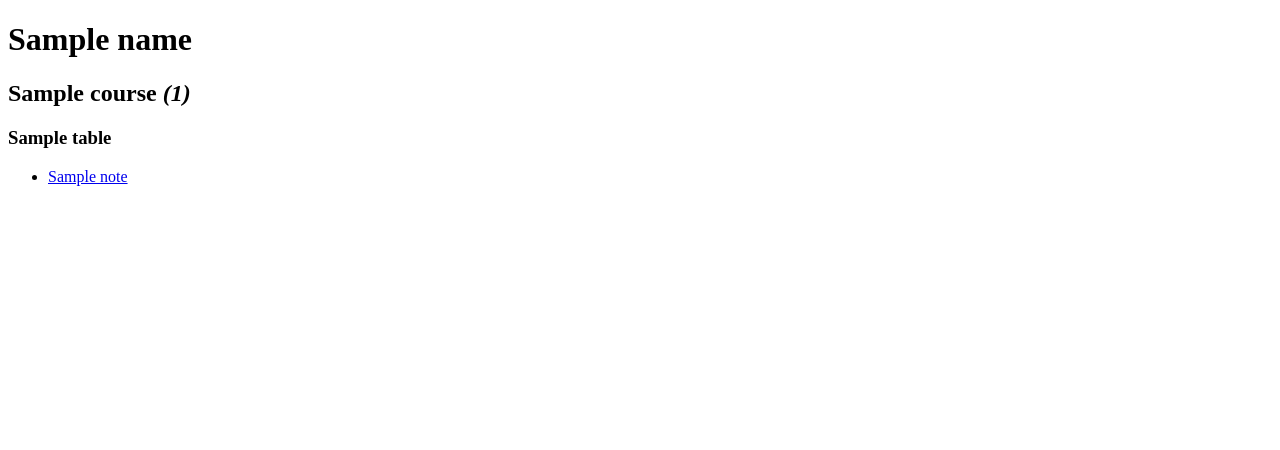
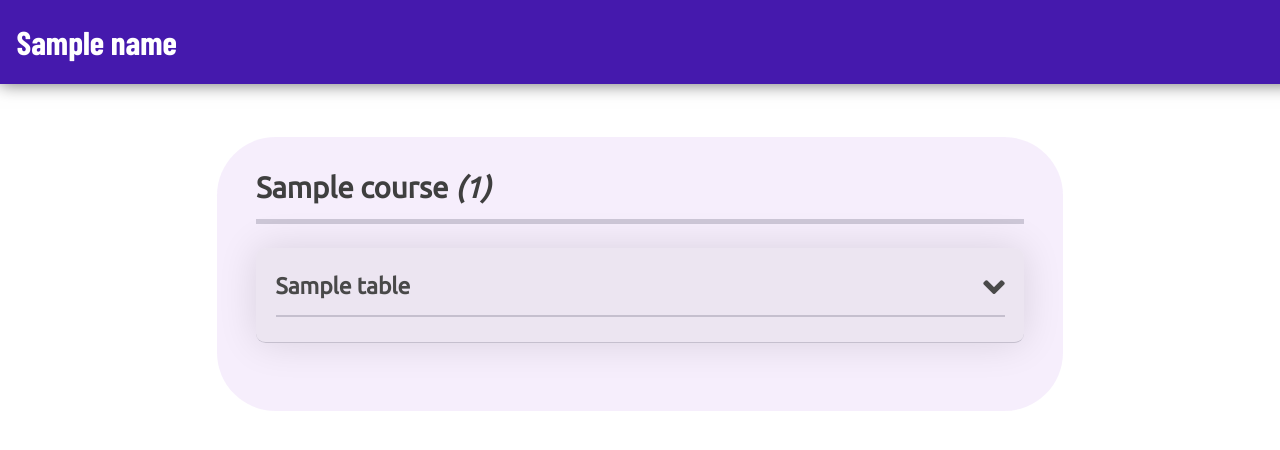
Before and after one commit to ericm/ucc-compsci, a Flask app: template app/templates/index.html in a window 1280 px wide. Shown: the top 450 px of the page. Run offline with Flask 2, Linux system fonts and the light colour scheme; the template is opened without the code that fills it: most values are stand-ins (such as "Sample title", 1, 10 or a date in 2020); some libraries are stand-ins or nearby versions.

Commit message:
added css

```diff
--- a/app/app.py
+++ b/app/app.py
@@ -76,7 +76,7 @@ th = threading.Thread(target=recache, args=(), kwargs={})
 th.start()
 
 @app.route('/')
-@cache.cached(30)
+# @cache.cached(30)
 def index():
     courses = queries()
 
--- a/app/static/lists.js
+++ b/app/static/lists.js
@@ -0,0 +1,4 @@
+function drop(elem) {
+    var el = elem.parentElement.parentElement;
+    el.classList.toggle("undrop");
+}
--- a/app/static/styles.css
+++ b/app/static/styles.css
@@ -0,0 +1,104 @@
+@import url('https://fonts.googleapis.com/css?family=Ubuntu|Barlow+Condensed:700');
+@import url('https://use.fontawesome.com/releases/v5.4.1/css/all.css');
+body {
+    font-family: 'Ubuntu', Arial;
+    font-size: 15px;
+    margin: 0;
+}
+header {
+    background: rgba(55, 7, 167, 0.925);
+    font-family: 'Barlow Condensed';
+    color: #fff;
+    margin: 0;
+    position: fixed;
+    top: 0;
+    width: 100%;
+    font-weight: bolder;
+    box-shadow: 0 0 1em rgba(0, 0, 0, 0.568);
+    font-size: 1.1em;
+    padding-left: 1em;
+}
+main {
+    margin: 7em auto;
+    width: 60%;
+    font-size: 1.3em;
+    background: rgba(216, 180, 240, 0.226);
+    padding: .5em 2em;
+    color: #211374;
+    border-radius: 3em;
+}
+.course {
+    padding-bottom: 1em;
+}
+.course>h2 {
+    color: #3f3f3f;
+    padding-bottom: .5em;
+    border-bottom: solid #302d4434 .2em;
+}
+.table {
+    background: #b6b6b628;
+    padding: .1em 1em;
+    border-radius: .5em;
+    border-bottom: solid #302d4434 .1em;
+    margin-bottom: 2em;
+    box-shadow: 0 0 2em rgba(0, 0, 0, 0.123);
+    transition: all 1s;
+}
+.table>h3 {
+    color: #494949;
+    padding-bottom: .7em;
+    border-bottom: solid #302d4434 .1em;
+}
+
+ul li a {
+    color: #3f3e3e;
+    padding: .3em 1em;
+    width : 60%;
+    transition: all .5s;
+}
+ul li a:visited {
+    color: #6d6d6d;
+    transition: all .5s;
+}
+ul li a:hover {
+    color: #fff;
+    background: #4534a7;
+    border-radius: 3em;
+}
+h2 a {
+    transition: all .5s;
+    color: #3f3f3f;
+    border-left: #7868d1 solid 0;
+}
+h2 a:hover {
+    border-left: #7868d1 solid .2em;
+    padding-left: .3em;
+}
+.fa-angle-down {
+    float: right;
+    font-size: 1.5em;
+    position: relative;
+    top: -.1em;
+    cursor: pointer;
+    transform: rotate(180deg);
+}
+ul {
+    transition: all 1s;
+    height: auto;
+}
+li {
+    list-style: none;
+    margin: 1em;
+}
+a {
+    text-decoration: none;
+}
+
+.undrop ul{
+    height: 0;
+    margin: 0;
+    overflow: hidden;
+}
+.undrop .fa-angle-down {
+    transform: rotate(0deg);
+}
--- a/app/templates/index.html
+++ b/app/templates/index.html
@@ -3,7 +3,8 @@
 
   <head>
     <title>{{name}}</title>
-    <link href="static/styles.css"/>
+    <link href="static/styles.css" type="text/css" rel="stylesheet"/>
+    <script type="application/javascript" src="static/lists.js"></script>
   </head>
 
   <body>
@@ -13,13 +14,13 @@
     <main>
       {% for course in courses %}
       <section class="course">
-        <h2>{{course.name}} <i>({{course.id}})</i></h2>
+        <h2><a target="_blank" href="{{course.url}}">{{course.name}} <i>({{course.id}})</i></a></h2>
           {% for table in course.tables %}
-          <section class="table">
-            <h3>{{table.name}}</h3>
+          <section class="table undrop">
+            <h3>{{table.name}}<i onclick="drop(this);" class="fas fa-angle-down"></i></h3>
               <ul>
                 {% for note in table.notes %}
-                <li><a href="{{table.prefix}}{{note.url}}">{{note.name}}</a></li>
+                <li><a target="_blank" href="{{table.prefix}}{{note.url}}">{{note.name}}</a></li>
                 {% endfor %}
               </ul>
           </section>
```
